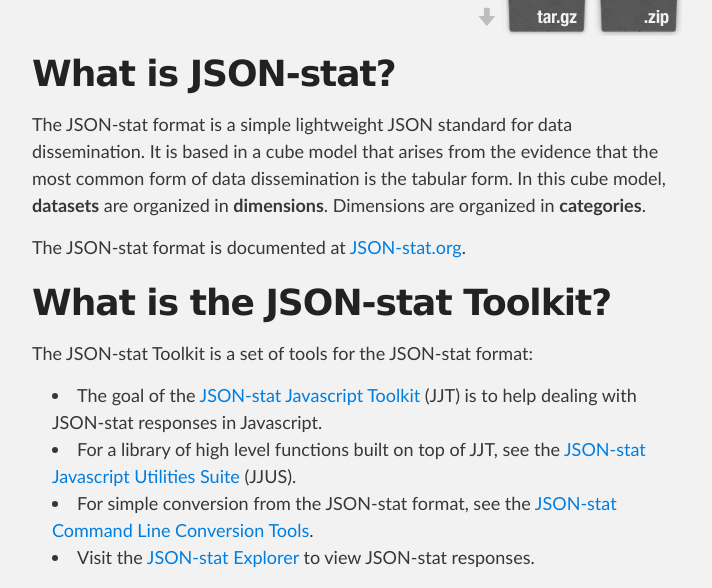
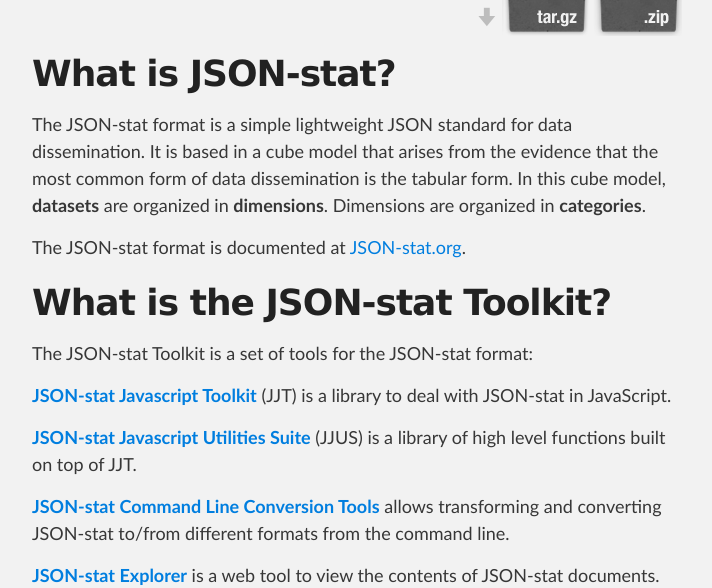
Before and after one commit to badosa/JSON-stat, a Jekyll site: the page built from index.md, in a window 1280 px wide, cut to the strip 142-730 px from the top of the page. Shown: the whole strip, without its empty margins (288-1000 px from the left). Built offline with Jekyll 4.4.1, drawn with Linux system fonts in a browser that asks for light colours; some web fonts are replaced.

Commit message:
Update index.md

```diff
--- a/index.md
+++ b/index.md
@@ -14,7 +14,10 @@
 
 The JSON-stat Toolkit is a set of tools for the JSON-stat format:
 
-* The goal of the [JSON-stat Javascript Toolkit](https://www.npmjs.com/package/jsonstat) (JJT) is to help dealing with JSON-stat responses in Javascript.
-* For a library of high level functions built on top of JJT, see the [JSON-stat Javascript Utilities Suite](https://www.npmjs.com/package/jsonstat-utils) (JJUS).
-* For simple conversion from the JSON-stat format, see the [JSON-stat Command Line Conversion Tools](https://www.npmjs.com/package/jsonstat-conv).
-* Visit the [JSON-stat Explorer](http://json-stat.com/explorer/) to view JSON-stat responses.
+**[JSON-stat Javascript Toolkit](https://www.npmjs.com/package/jsonstat)** (JJT) is a library to deal with JSON-stat in JavaScript.
+
+**[JSON-stat Javascript Utilities Suite](https://www.npmjs.com/package/jsonstat-utils)** (JJUS) is a library of high level functions built on top of JJT.
+
+**[JSON-stat Command Line Conversion Tools](https://www.npmjs.com/package/jsonstat-conv)** allows transforming and converting JSON-stat to/from different formats from the command line.
+
+**[JSON-stat Explorer](https://json-stat.com/explorer/)** is a web tool to view the contents of JSON-stat documents.
```
